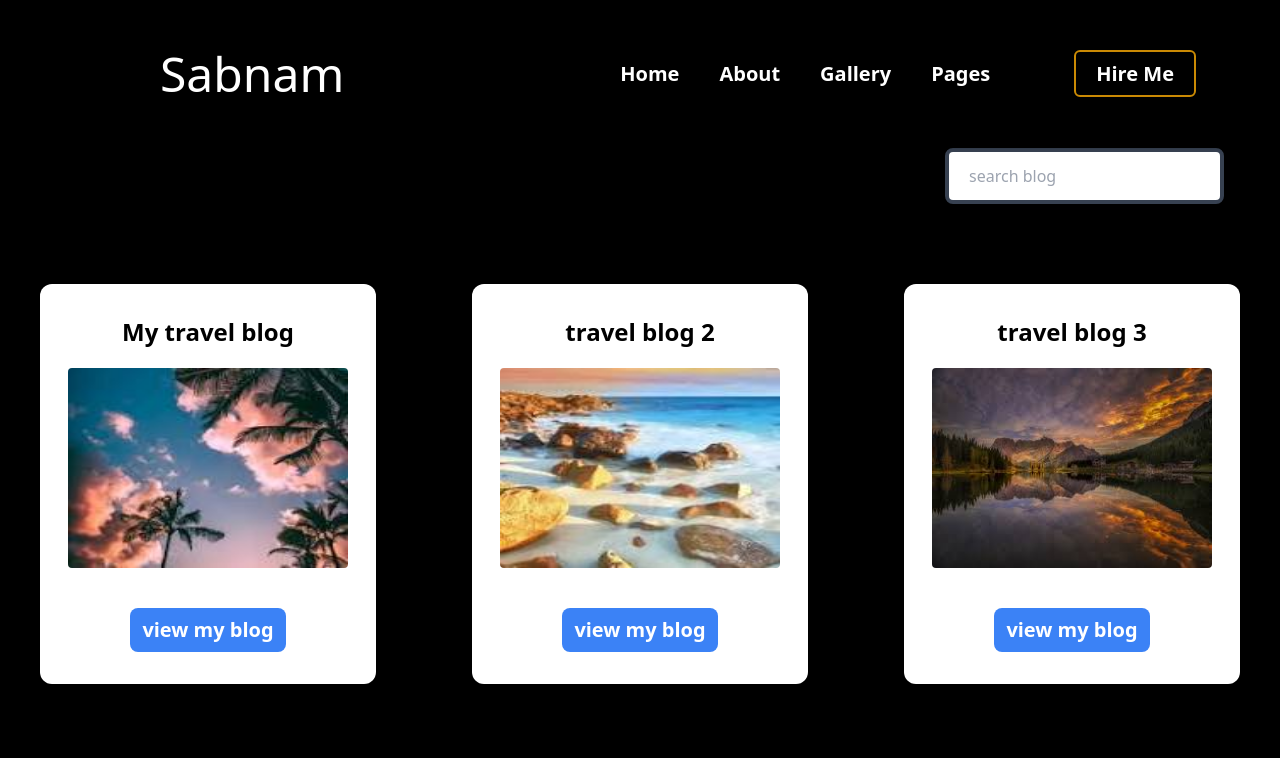
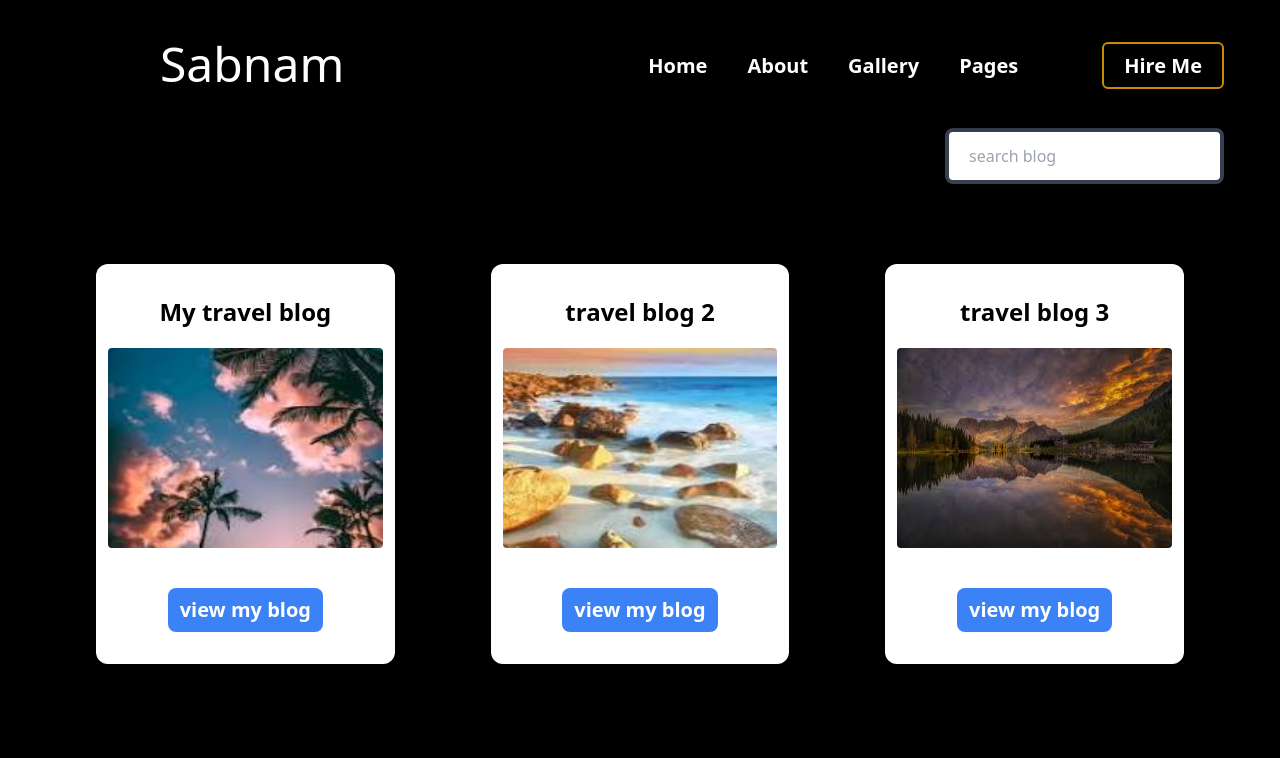
Before and after one commit to sabnam59/Portfolio, a React (Vite) app: page /pages/blog in a window 1280 px wide. Shown: the top 758 px of the page. Built offline with nearby package versions, Linux system fonts and the light colour scheme.

Commit message:
fixed position of nav

```diff
--- a/src/components/Navbar.jsx
+++ b/src/components/Navbar.jsx
@@ -17,7 +17,7 @@ const Navbar = () => {
       <nav className="sticky top-0 z-50 bg-black text-white">
         <div
           className="shadow py-10 px-5 md:pl-16
-          flex justify-between md:flex  xl:pl-40 xl:pr-16 items-center lg:justify  "
+          flex justify-between xl:pl-40 xl:pr-10 items-center "
         >
           <div className="bold items-center flex text-xl lg:text-4xl xl:text-5xl  md:hidden lg:flex">
             Sabnam
@@ -29,20 +29,30 @@ const Navbar = () => {
 
           <div
             onClick={handleClick}
-            className={`bg-white text-black md:bg-black md:text-white md:top-0 right-0 flex flex-col p-5 font-semibold gap-4 transition-all md:flex-row  md:gap-16 lg:gap-10
+            className={`bg-white text-black md:bg-black md:text-white lg:top-8 md:top-4 lg:right-9 md:right-8 p-5 font-semibold gap-4 transition-all md:text-l lg:text-l xl:text-xl md:flex-row md:gap-16 lg:gap-10
 
               ${
                 hamburgerMenu
-                  ? "absolute top-20 right-0 block rounded-md "
-                  : "hidden md:flex md:text-l lg:text-l xl:text-xl "
+                  ? "absolute top-20 right-0 rounded-md flex flex-col"
+                  : "hidden md:flex fixed"
               }`}
           >
-            <Link to="/" className="hover:text-amber-400 self-center ">
+            <Link
+              to="/"
+              onClick={handleClick}
+              className="hover:text-amber-400 self-center "
+            >
               Home
             </Link>
-            <Link to="/about" className="hover:text-amber-400 self-center">
+
+            <Link
+              to="/about"
+              onClick={handleClick}
+              className="hover:text-amber-400 self-center"
+            >
               About
             </Link>
+
             <Link to="/gallery" className="hover:text-amber-400 self-center ">
               Gallery
             </Link>
@@ -59,6 +69,7 @@ const Navbar = () => {
                   <li>
                     <Link
                       to="/pages/blog"
+                      onClick={handleClick}
                       className="block  hover:bg-gray-300 hover:font-semibold px-4 py-3 border-b-dashed border-black"
                     >
                       Blog
@@ -67,6 +78,7 @@ const Navbar = () => {
                   <li>
                     <Link
                       to="/pages/project"
+                      onClick={handleClick}
                       className="block hover:font-semibold hover:bg-gray-300 px-5 py-3 "
                     >
                       Project
@@ -78,6 +90,7 @@ const Navbar = () => {
 
             <Link
               to="/contact"
+              onClick={handleClick}
               className="py-2 hover:text-amber-500 self-center"
             ></Link>
 
--- a/src/pages/blog/Blog.jsx
+++ b/src/pages/blog/Blog.jsx
@@ -32,7 +32,7 @@ const Blog = () => {
       </div>
 
       {filteredBlogs.length > 0 ? (
-        <div className="grid grid-cols-1 md:grid-cols-2 xl:grid-cols-3 px-10 py-20 bg-black text-white gap-24 ">
+        <div className="grid grid-cols-1 md:grid-cols-2 xl:grid-cols-3 px-4 py-20 bg-black text-white gap-24 lg:px-24 md:px-12 md:gap-12 lg:gap-24">
           {filteredBlogs.map((blog) => (
             <Card
               key={blog.BlogId}
```
